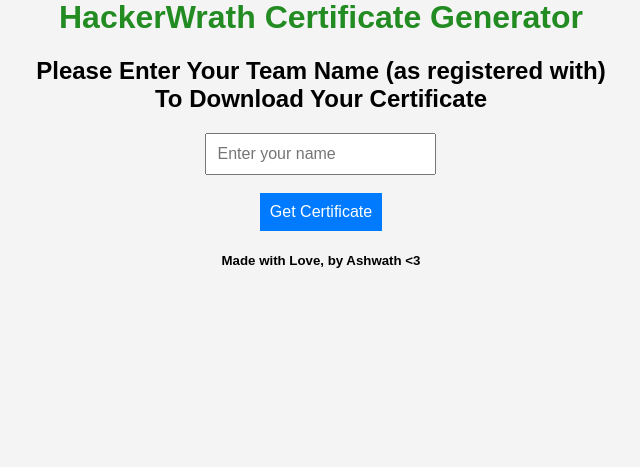
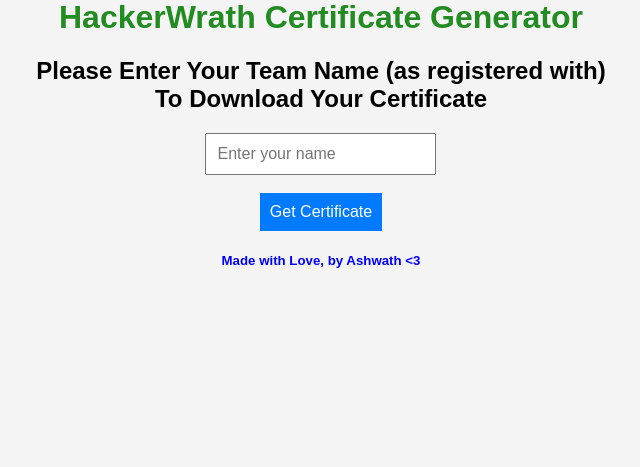
Before and after one commit to ashboi005/certificate-maker-railway, a Flask app: page / in a window 1280 px wide. Shown: the part 274-741 px from the top of the page, without its empty margins (319-959 px from the left). Run offline with Flask 3, Linux system fonts and the light colour scheme.

Commit message:
some style changes

```diff
--- a/templates/index.html
+++ b/templates/index.html
@@ -32,6 +32,9 @@
         h1{
             color: forestgreen;
         }
+        h5{
+            color:blue;
+        }
     </style>
 </head>
 <body>
```
